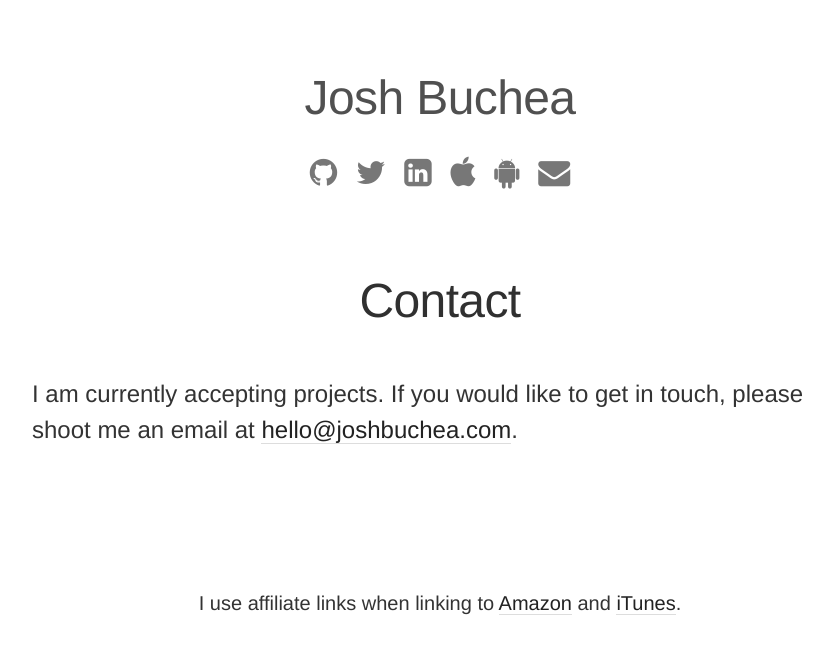
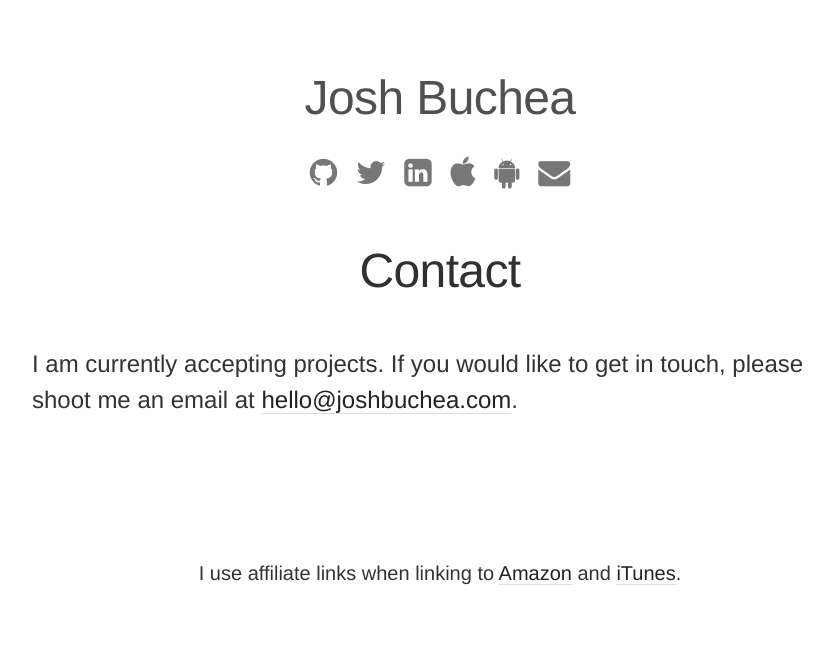
Before and after one commit to joshbuchea/joshbuchea.com, a Jekyll site: the page built from contact.md, in a window 1280 px wide. Shown: the top 654 px of the page, without its empty margins (200-1033 px from the left). Built offline with Jekyll 4.4.1, drawn with Linux system fonts in a browser that asks for light colours; nearby versions of some CDN libraries.

Commit message:
Revert footer vertical spacing

```diff
--- a/_sass/_main.scss
+++ b/_sass/_main.scss
@@ -115,7 +115,7 @@ a:hover, a:focus {
 }
 
 .masthead .nav {
-  margin: 20px 0 50px;
+  margin: 20px 0;
   padding: 10px 0;
   /*border-bottom: 1px solid #eee;*/
 }
```
